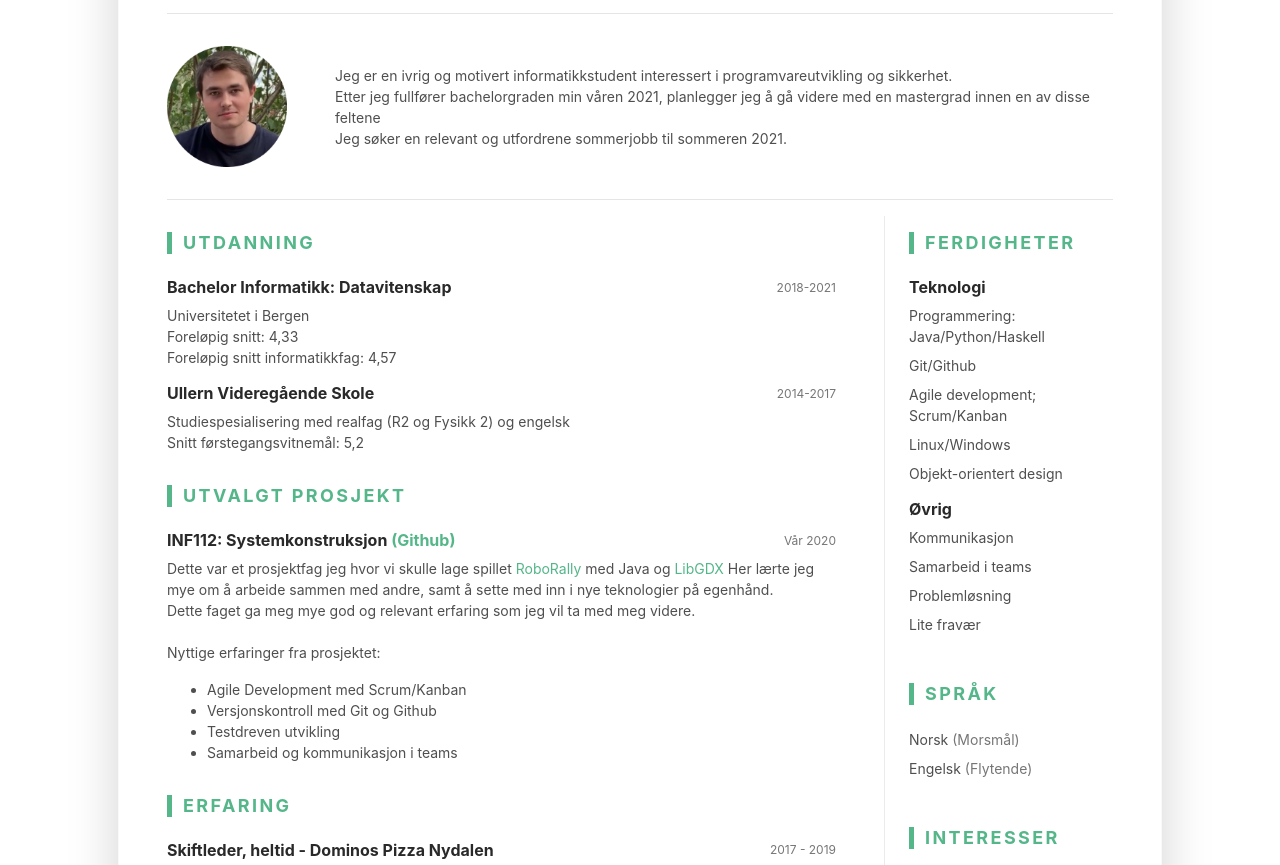
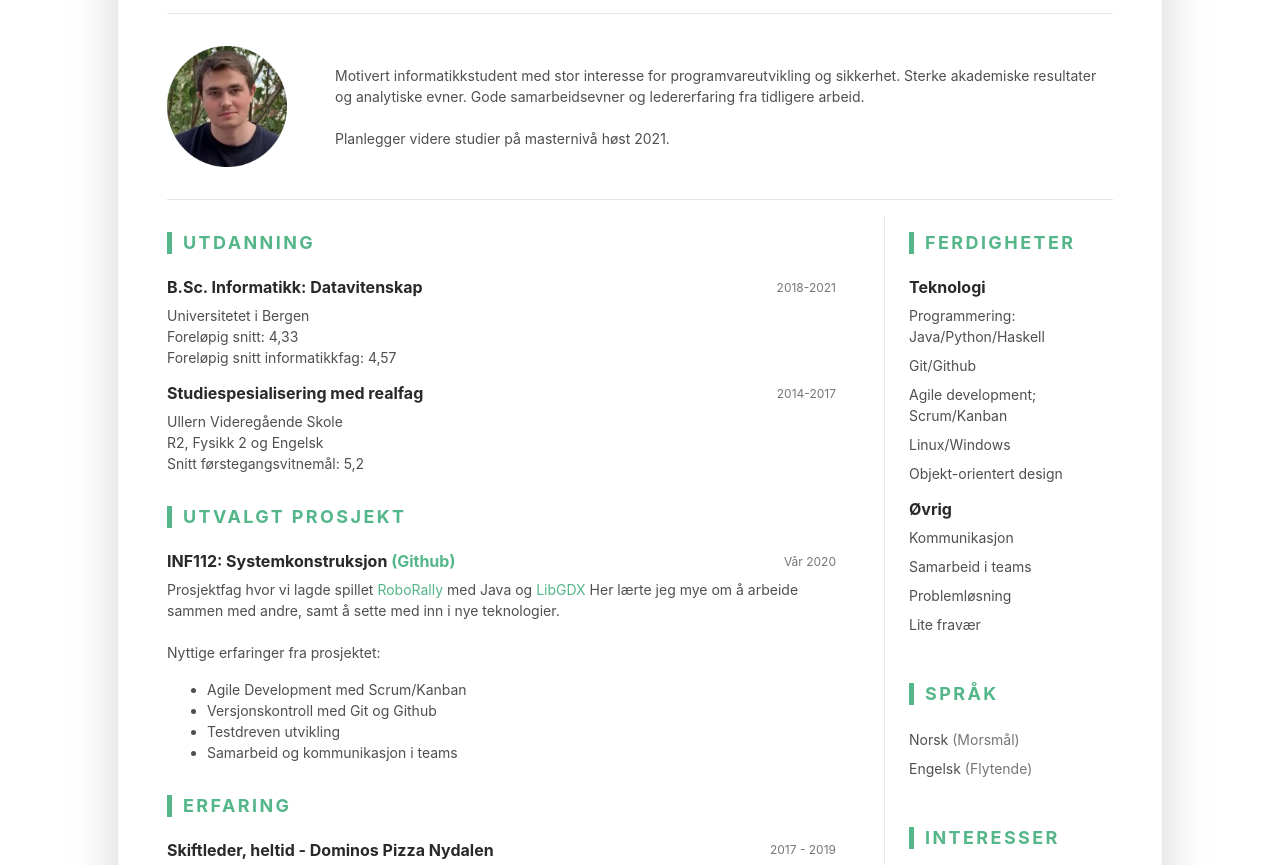
Before and after one commit to MarcusAadnekvam/cv, a plain HTML site: page index.html in a window 1280 px wide. Shown: the part 196-1061 px from the top of the page. Drawn offline with Linux system fonts and the light colour scheme.

Commit message:
refaktoreringer

```diff
--- a/index.html
+++ b/index.html
@@ -30,7 +30,7 @@
 					<div class="row align-items-center">
 						<div class="resume-title col-12 col-md-6 col-lg-8 col-xl-9">
 							<h2 class="resume-name mb-0 text-uppercase">Marcus Aadnekvam</h2>
-							<div class="resume-tagline mb-3 mb-md-0">Informatikk: Datavitenskap</div>
+							<div class="resume-tagline mb-3 mb-md-0">B.Sc. Informatikk: Datavitenskap UiB - Java, Python, Haskell</div>
 						</div><!--//resume-title-->
 						<div class="resume-contact col-12 col-md-6 col-lg-4 col-xl-3">
 							<ul class="list-unstyled mb-0">
@@ -50,9 +50,11 @@
 						<div class="media-body text-left">
 
 							<p class="mb-0">
-								Jeg er en ivrig og motivert informatikkstudent interessert  i programvareutvikling og sikkerhet. <br>
-								 Etter jeg fullfører bachelorgraden min våren 2021, planlegger jeg å gå videre med en mastergrad innen en av disse feltene <br>
-								 Jeg søker en relevant og utfordrene sommerjobb til sommeren 2021.
+								Motivert informatikkstudent med stor interesse for programvareutvikling og sikkerhet.
+								Sterke akademiske resultater og analytiske evner. Gode samarbeidsevner og ledererfaring fra tidligere arbeid.
+								<br><br>
+								Planlegger videre studier på masternivå høst 2021.
+
 
 							</p>
 
@@ -68,7 +70,7 @@
 								<h3 class="text-uppercase resume-section-heading mb-4">Utdanning</h3>
 								<div class="item mb-3">
 									<div class="item-heading row align-items-center mb-2">
-										<h4 class="item-title col-12 col-md-6 col-lg-8 mb-2 mb-md-0">Bachelor Informatikk: Datavitenskap</h4>
+										<h4 class="item-title col-12 col-md-6 col-lg-8 mb-2 mb-md-0">B.Sc. Informatikk: Datavitenskap</h4>
 										<div class="item-meta col-12 col-md-6 col-lg-4 text-muted text-left text-md-right">2018-2021</div>
 									</div>
 
@@ -82,12 +84,13 @@
 								</div><!--//item-->
 								<div class="item">
 									<div class="item-heading row align-items-center mb-2">
-										<h4 class="item-title col-12 col-md-6 col-lg-8 mb-2 mb-md-0">Ullern Videregående Skole </h4>
+										<h4 class="item-title col-12 col-md-6 col-lg-8 mb-2 mb-md-0">Studiespesialisering med realfag </h4>
 										<div class="item-meta col-12 col-md-6 col-lg-4 text-muted text-left text-md-right">2014-2017</div>
 
 									</div>
 									<div class="item-content">
-										<p>Studiespesialisering med realfag (R2 og Fysikk 2) og engelsk<br>
+										<p>Ullern Videregående Skole <br>
+											R2, Fysikk 2 og Engelsk<br>
 											Snitt førstegangsvitnemål: 5,2
 										</p>
 
@@ -103,9 +106,9 @@
 								</div>
 								<div class="item-content">
 									<p>
-										Dette var et prosjektfag jeg hvor vi skulle lage spillet <a href="https://en.wikipedia.org/wiki/RoboRally">RoboRally</a> med Java og <a href="https://libgdx.badlogicgames.com/">LibGDX</a>
-										Her lærte jeg mye om å arbeide sammen med andre, samt å sette med inn i nye teknologier på egenhånd. <br>
-										Dette faget ga meg mye god og relevant erfaring som jeg vil ta med meg videre.
+										Prosjektfag hvor vi lagde spillet <a href="https://en.wikipedia.org/wiki/RoboRally">RoboRally</a> med Java og <a href="https://libgdx.badlogicgames.com/">LibGDX</a>
+										Her lærte jeg mye om å arbeide sammen med andre, samt å sette med inn i nye teknologier.
+
 										<br><br>
 										Nyttige erfaringer fra prosjektet:
 									</p>
@@ -147,8 +150,8 @@
 
 									</div>
 									<div class="item-content">
-										<p>Deltidsjobb ved siden av videregående. <br>
-											Krevde høyt tempo og gode samarbeidsevner.
+										<p>Deltidsjobb ved siden av videregående.
+
 										</p>
 									</div>
 
```
